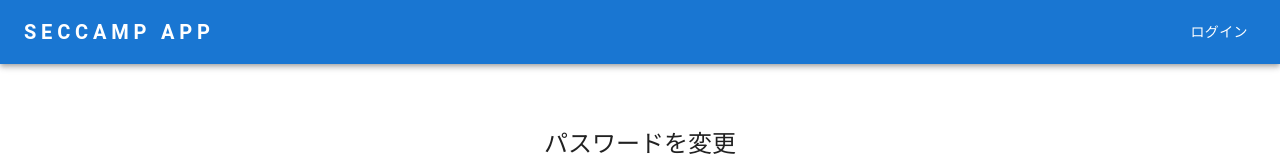
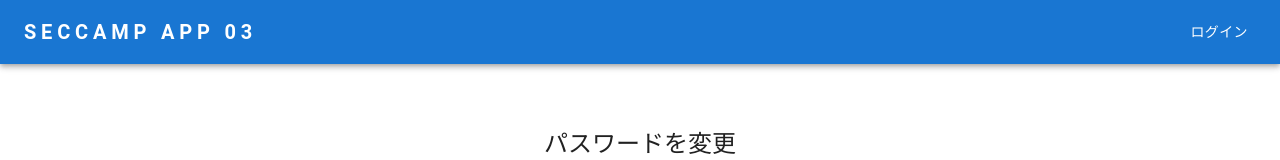
Before and after one commit to tyage/camp.app3, a Next.js app in the folder sample-app/: page /reset-password in a window 1280 px wide. Shown: the top 160 px of the page. Built offline with nearby package versions, Linux system fonts and the light colour scheme.

Commit message:
mount volumes

```diff
--- a/sample-app/pages/_app.tsx
+++ b/sample-app/pages/_app.tsx
@@ -21,7 +21,7 @@ function MyApp({ Component, pageProps }: AppProps) {
 
   return <>
     <Head>
-      <title>Sample App</title>
+      <title>SECCAMP APP 03</title>
       <link rel="icon" href="/favicon.ico" />
     </Head>
     <UserContext.Provider value={{
@@ -42,7 +42,7 @@ function MyApp({ Component, pageProps }: AppProps) {
                   textDecoration: 'none',
                 }}
               >
-                SECCAMP APP
+                SECCAMP APP 03
               </Typography>
             </NextLink>
 
```
Also changed, not shown: 2 other files (tests, documents, lock files or other folders).
